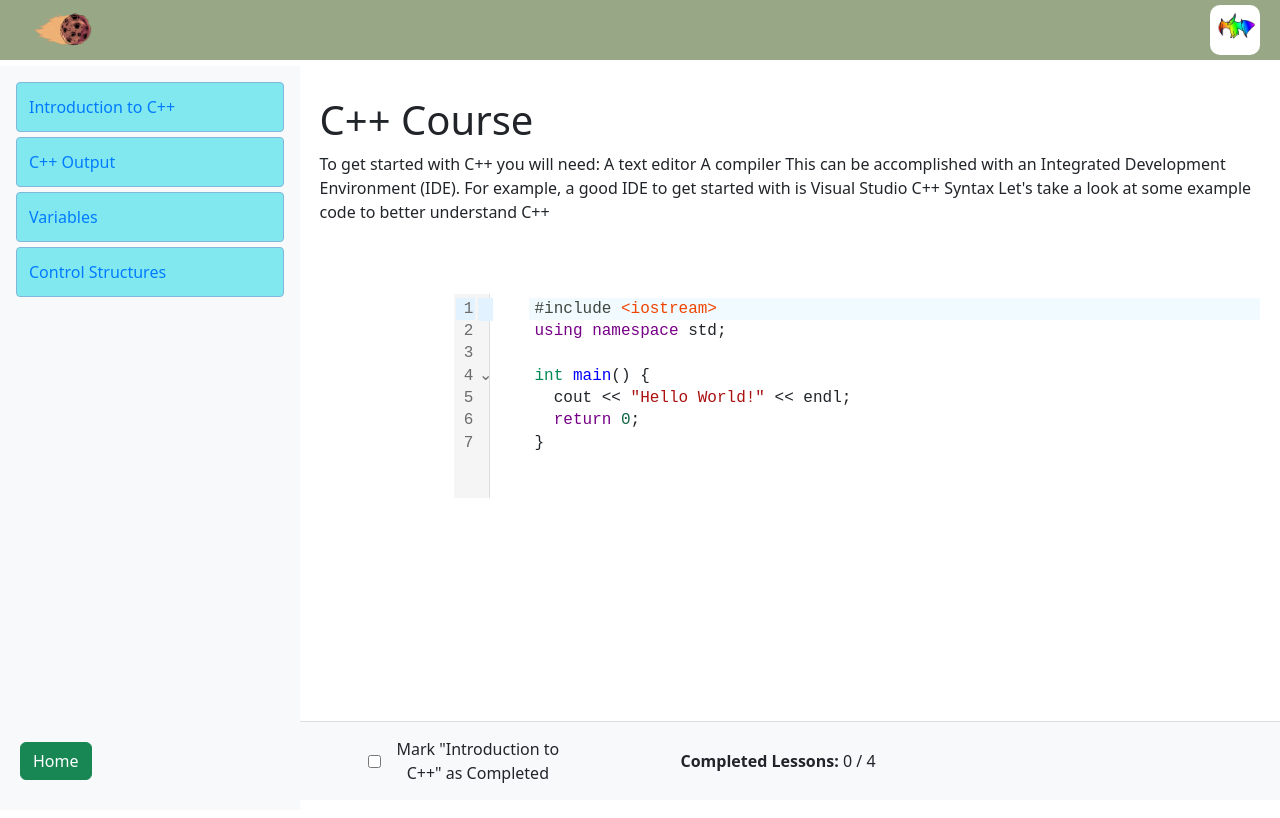
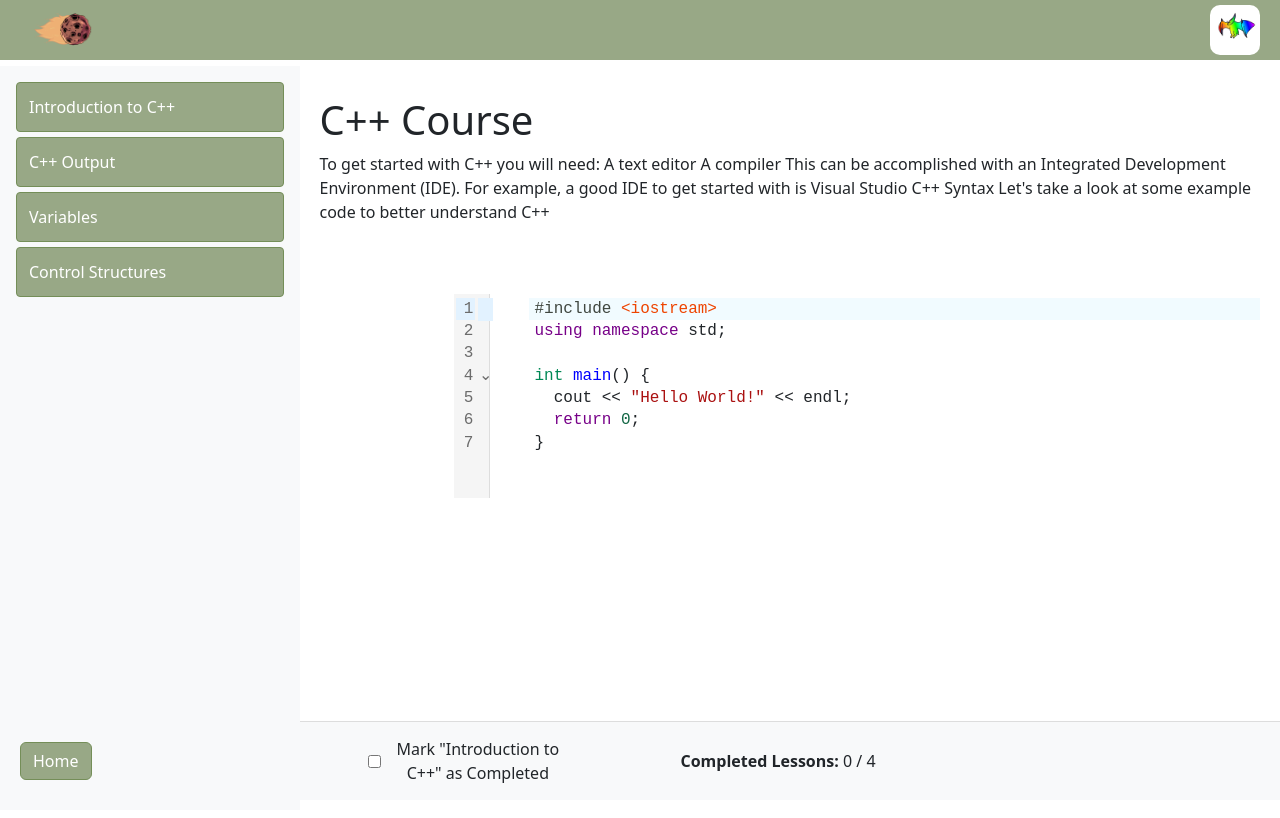
Before and after one commit to MichaelC314/SE-Project, a React (Create React App) app in the folder dinobytes/: page /cpp-course in a window 1280 px wide. Shown: the top 818 px of the page. Built offline with nearby package versions, Linux system fonts and the light colour scheme.

Commit message:
styled lesson to keep it consistent and good looking

```diff
--- a/dinobytes/src/scripts/App.js
+++ b/dinobytes/src/scripts/App.js
@@ -77,7 +77,6 @@ function App() {
             <Navbar.Brand as={Link} to="/">Dinobytes</Navbar.Brand>
             <Nav className="navbar-nav">
               <Nav.Link as={Link} to="/">Home</Nav.Link>
-              <Nav.Link as={Link} to="/lessons">Lessons</Nav.Link>
               {isLoggedIn ? (
                 <Nav.Link as={Link} to="/account">Account</Nav.Link>
               ) : (
--- a/dinobytes/src/styles/Sidebar.css
+++ b/dinobytes/src/styles/Sidebar.css
@@ -13,27 +13,34 @@
 .sidebar-link {
   display: block;
   padding: 12px !important; /* Enforce padding */
-  background-color: #82e8f0 !important; /* Default background color */
-  border: 1px solid #82B7DC !important; /* Red border to ensure visibility */
+  background-color: #98a886 !important; /* Default background color */
+  border: 1px solid #748e58 !important; /* Red border to ensure visibility */
   margin-bottom: 5px !important; /* Space between each box */
-  color: #007bff !important; /* Link color */
+  color: #ffffff !important; /* Link color */
   border-radius: 4px !important;
   text-decoration: none !important;
   transition: background-color 0.3s, color 0.3s !important; /* Smooth transition for hover effect */
 }
 
 .sidebar-link:hover {
-  background-color: #e2e6ea !important; /* Hover color */
-  color: #0056b3 !important; /* Darker color on hover */
+  background-color: #4e6734 !important; /* Hover color */
+  color: #e4af69 !important; /* Darker color on hover */
+  border-color: #e4af69 !important;
   cursor: url('../img/dinocursor.png'), pointer; /* Custom cursor when hovering over buttons */
 }
 
 .sidebar-link.active {
-  background-color: #d4edda !important; /* Highlight color for active topic */
+  background-color: #4e6734 !important; /* Highlight color for active topic */
   border-color: #e4af69 !important; /* Border color for active topic */
   font-weight: bold !important;
 }
 
 .btn.btn-success:hover {
   cursor: url('../img/dinocursor.png'), pointer !important; /* Custom cursor on hover with high priority */
+  background-color: #4e6734 !important;
 }
+
+.btn.btn-success {
+  background-color: #98a886;
+  border-color: #748e58;
+}
```
